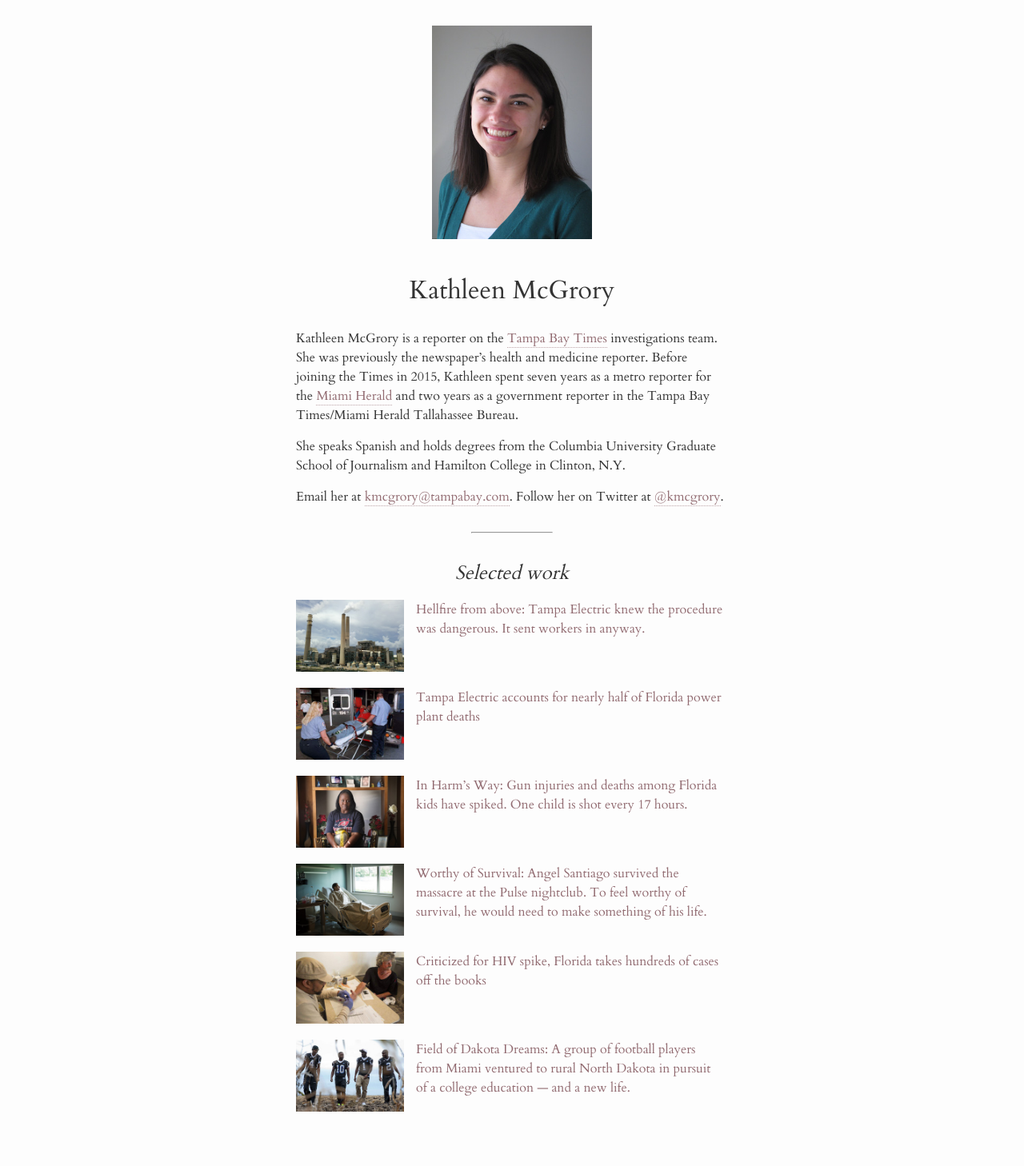
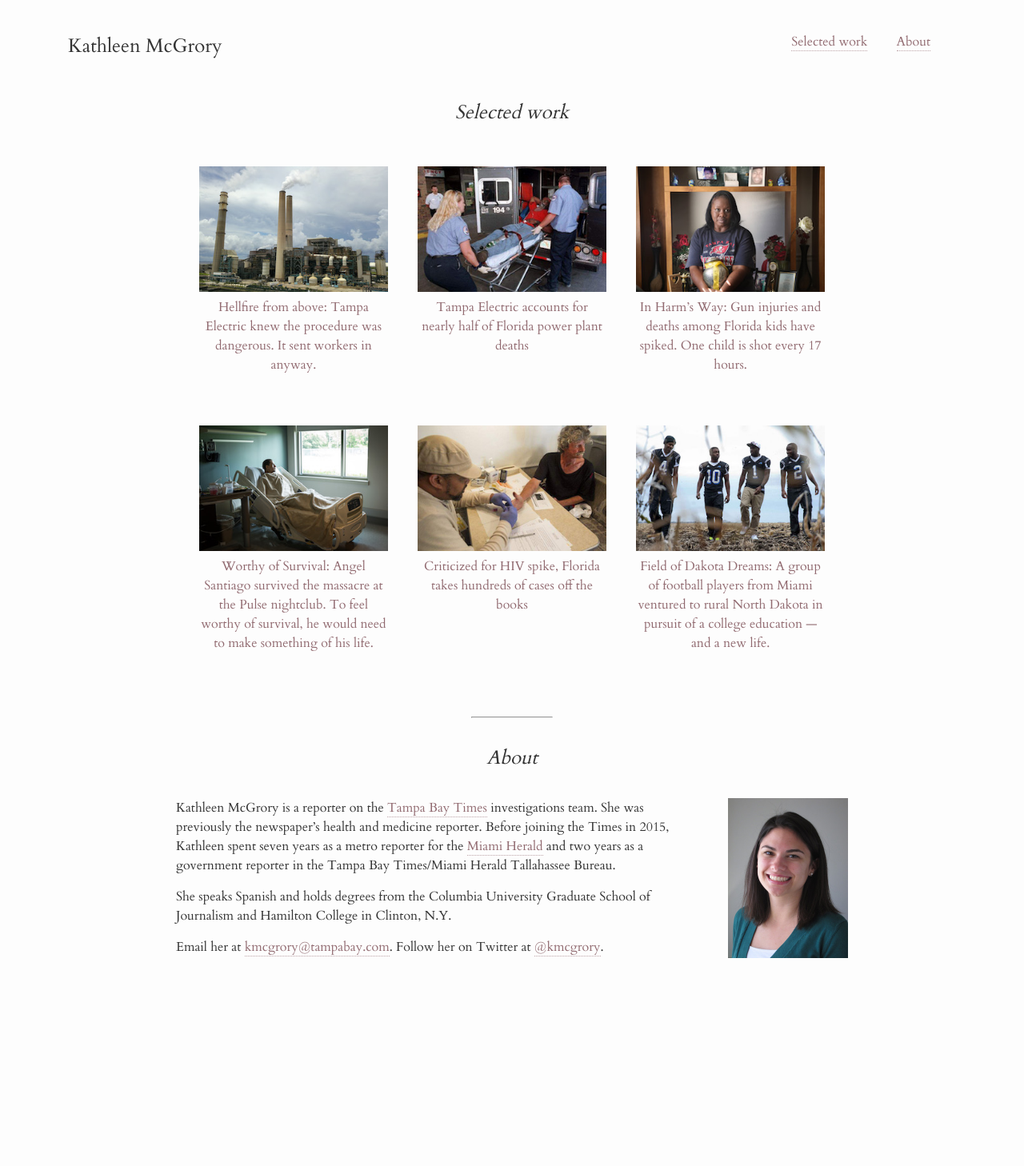
Before and after one commit to kmcgrory/kmcgrory.github.io, a Jekyll site: the page built from index.md, in a window 1280 px wide. Shown: the whole page at 80% size. Built offline with Jekyll 4.4.1, drawn with Linux system fonts in a browser that asks for light colours; our own code applies the rules of GitHub Pages for plain Markdown files; after the commit the page ends 1291 px from its top, so only the background shows below that.

Commit message:
Add files via upload

```diff
--- a/_layouts/default.html
+++ b/_layouts/default.html
@@ -5,9 +5,16 @@
 
   <body>
 
+  	<header>
+  		<p class="title">{{ site.title }}</p>
+  		<div class="right">
+  			<p><a href="#selected-work">Selected work</a></p>
+  			<p><a href="#about">About</a></p>
+  		</div>
+  	</header>
+
     <div class="page-content">
       <div class="wrapper">
-        <img class="top" src="img/mcgrory.jpg"/>
         {{ content }}
       </div>
     </div>
--- a/_sass/_base.scss
+++ b/_sass/_base.scss
@@ -21,14 +21,48 @@ body {
     font: $base-font-weight #{$base-font-size}/#{$base-line-height} $base-font-family;
     color: $text-color;
     background-color: $background-color;
-    margin-top: 2rem;
-    margin-bottom: 3rem;
+    margin-bottom: 5rem;
     -webkit-text-size-adjust: 100%;
     -webkit-font-feature-settings: "kern" 1;
     -moz-font-feature-settings: "kern" 1;
     -o-font-feature-settings: "kern" 1;
     font-feature-settings: "kern" 1;
     font-kerning: normal;
+}
+
+header {
+    margin: auto;
+    margin-top: 1.5rem;
+    margin-bottom: 1rem;
+    padding: 1rem;
+    max-width: -webkit-calc(#{$content-width} * 1.3 - (#{$spacing-unit} * 2));
+    max-width:         calc(#{$content-width} * 1.3 - (#{$spacing-unit} * 2));
+
+    .title {
+        font-size: 1.5rem;
+        display: inline-block;
+    }
+
+    .right {
+        float: right;
+
+        p {
+            display: inline-block;
+            margin-right: 2rem;
+        }
+    }
+    @include media-query($on-palm) {
+        text-align: center;
+
+        .right {
+            float: none;
+
+            p {
+                margin-left: 1rem;
+                margin-right: 1rem;
+            }
+        }
+    }
 }
 
 
@@ -51,11 +85,18 @@ ul, ol, dl, figure,
 img {
     max-width: 100%;
 }
-img.top {
-    display: block;
-    max-width: 200px;
+img.right {
+    float: right;
+    max-width: 150px;
     margin: auto;
+    margin-left: 2rem;
     vertical-align: middle;
+
+    @include media-query($on-palm) {
+        float: none;
+        display: block;
+        margin: auto;
+    }
 }
 
 
@@ -76,39 +117,24 @@ figcaption {
 /**
  * Lists
  */
-ul, ol {
-    list-style-type: none;
-}
 
-li {
-    margin-bottom: 1.25rem;
-    img, a {
+div.selected {
+    text-align: center;
+    a.story {
         display: inline-block;
+        width: 28%;
+        border-bottom: none;
         vertical-align: top;
-    }
-    img {
-        width: 25%;
-    }
-    a {
-        width: 71%;
-        border-bottom: none;
-        padding-left: 2%;
-    }
-    @media (max-width: 280px) {
-        img, a {
-            width: 100%;
-        }
-        a {
-            padding-left: 0;
-            padding-top: 0.5rem;
+        margin-bottom: 1rem;
+        padding: 2%;
+
+        @include media-query($on-palm) {
+            display: block;
+            width: 97%;
+
         }
     }
-    > ul,
-    > ol {
-         margin-bottom: 0;
-    }
 }
-
 
 
 /**
@@ -123,6 +149,7 @@ h1 {
 }
 h2 {
     font-style: italic;
+    margin-bottom: 2rem;
 }
 
 
@@ -140,7 +167,7 @@ a {
     }
 
     &:hover {
-        background-color: transparentize($brand-color, 0.95);
+        background-color: transparentize($brand-color, 0.9);
     }
 }
 
--- a/css/main.scss
+++ b/css/main.scss
@@ -24,7 +24,7 @@ $grey-color-light: lighten($grey-color, 40%);
 $grey-color-dark:  darken($grey-color, 25%);
 
 // Width of the content area
-$content-width:    600px;
+$content-width:    900px;
 
 $on-palm:          600px;
 $on-laptop:        800px;
--- a/index.md
+++ b/index.md
@@ -22,18 +22,27 @@ stories:
   img: 'dakota.jpg'
 ---
 
-# Kathleen McGrory
+## Selected work
+
+<div class="selected">
+{% for story in page.stories %}
+
+<a class="story" href="{{story.url}}">
+  <img src="img/{{story.img}}"/>
+  <p class="hed">{{story.hed}}</p>
+</a>
+
+{% endfor %}
+</div>
+
+---
+
+## About
+
+<img class="right" src="img/mcgrory.jpg"/>
 
 Kathleen McGrory is a reporter on the [Tampa Bay Times](http://tampabay.com) investigations team. She was previously the newspaper’s health and medicine reporter. Before joining the Times in 2015, Kathleen spent seven years as a metro reporter for the [Miami Herald](http://miamiherald.com) and two years as a government reporter in the Tampa Bay Times/Miami Herald Tallahassee Bureau.
 
 She speaks Spanish and holds degrees from the Columbia University Graduate School of Journalism and Hamilton College in Clinton, N.Y.
 
 Email her at [kmcgrory@tampabay.com](mailto:kmcgrory@tampabay.com). Follow her on Twitter at [@kmcgrory](http://twitter.com/kmcgrory).
-
----
-
-## Selected work
-
-{% for story in page.stories %}
-- ![ ](img/{{story.img}}) [{{story.hed}}]({{story.url}})
-{% endfor %}
```
